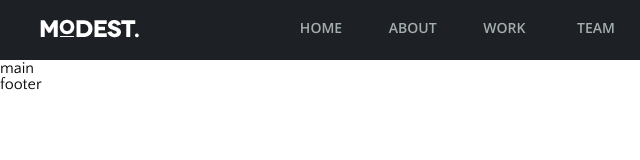
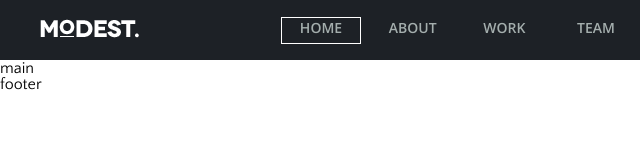
Before and after one commit to sgkocha/blog-project, a plain HTML site: page index.html in a window 1280 px wide. In both pictures the pointer is over the link "HOME". Shown: the full height of the page, 0-640 px from the left. Drawn offline with nearby package versions, Linux system fonts and the light colour scheme.

Commit message:
Update hover to link (edit)

```diff
--- a/style.css
+++ b/style.css
@@ -53,7 +53,7 @@
 
   }
   .nav__list .list__item a:hover{
-    borde-color: #fff;
+    border-color: #fff;
   }
 
   .search__form {
```
